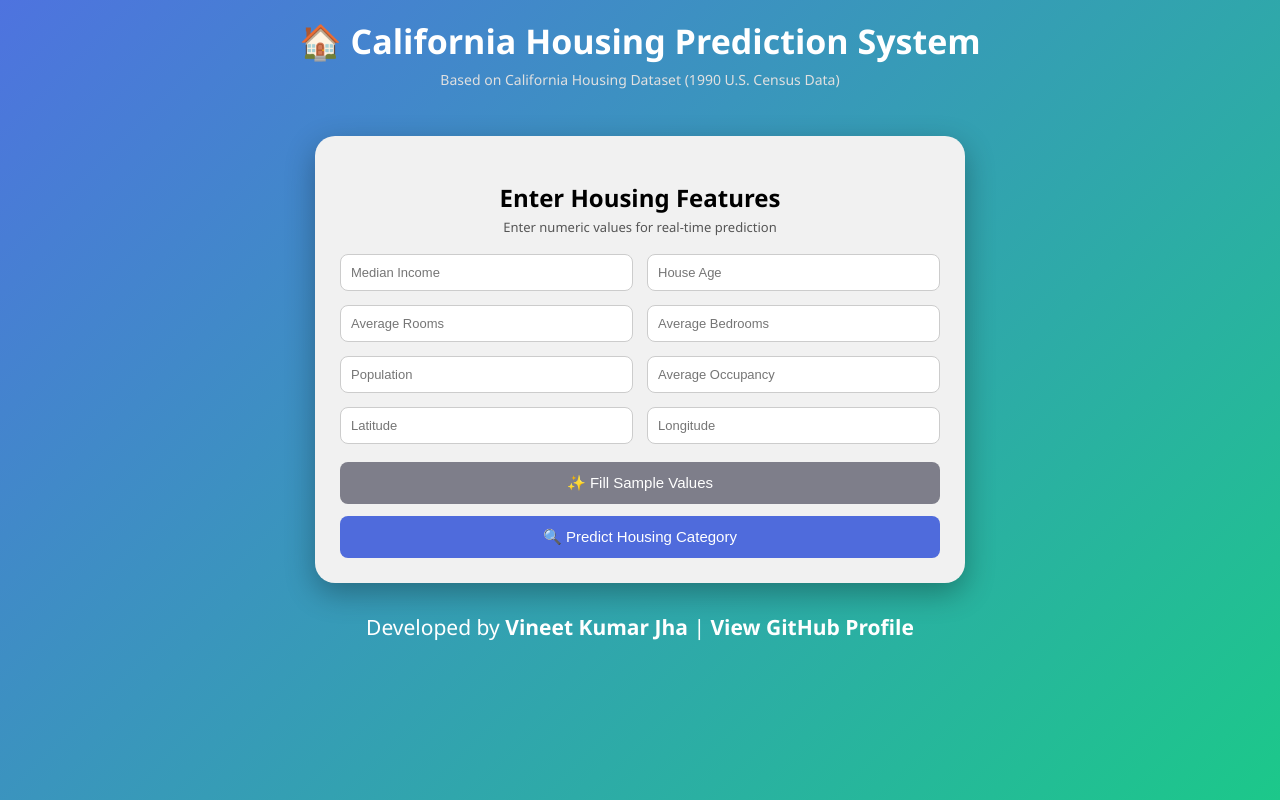
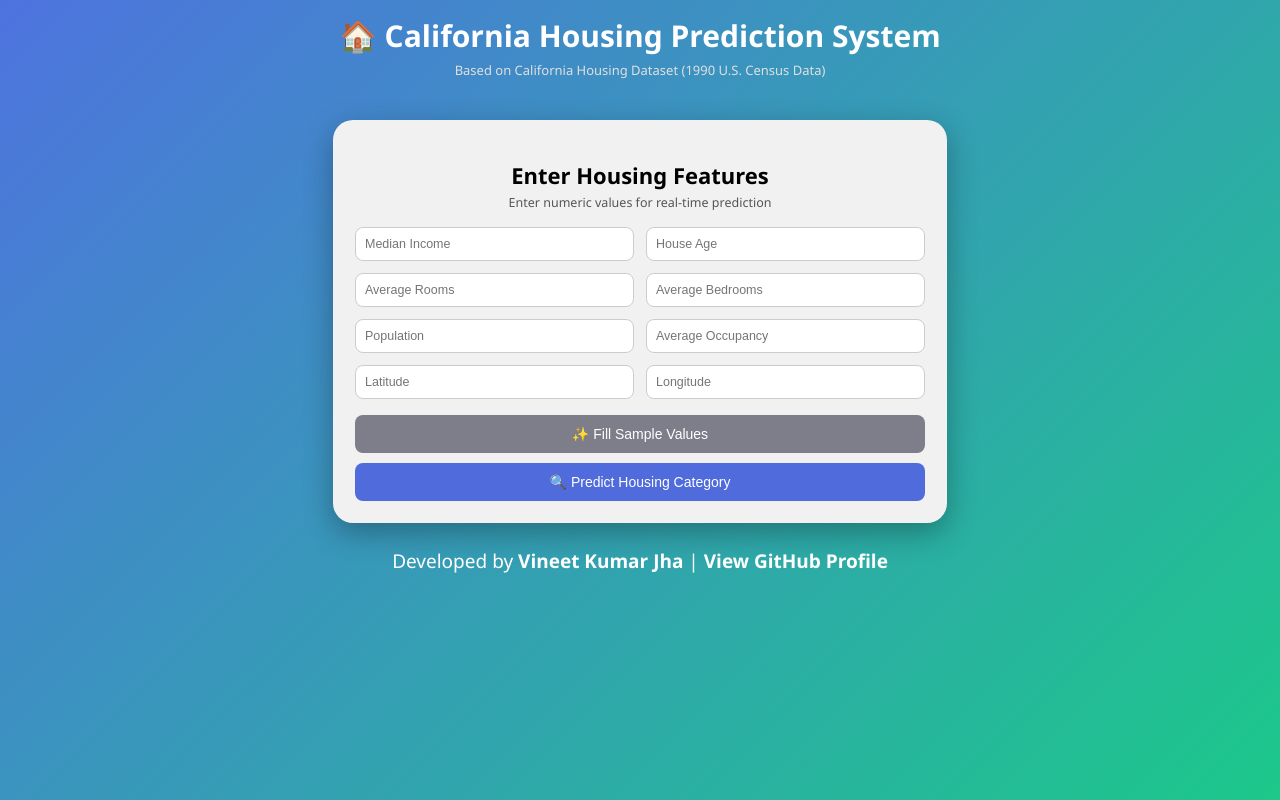
Before and after one commit to 2305100-Vineet/housing-web-app, a Flask app: page / in a window 1280 px wide. Run offline with Flask 3, Linux system fonts and the light colour scheme; parts of the project's set-up code (start-up, migrations or seed data) failed here and were passed over.

Commit message:
Update index.html

```diff
--- a/templates/index.html
+++ b/templates/index.html
@@ -16,76 +16,77 @@
     }
 
     .header {
-        padding: 18px 0 8px 0;
+        padding: 15px 0 6px 0;
     }
 
     .header h1 {
         margin: 0;
-        font-size: 34px;
+        font-size: 30px;  /* slightly reduced */
         font-weight: 600;
     }
 
     .header p {
-        margin-top: 6px;
-        font-size: 14px;
+        margin-top: 5px;
+        font-size: 13px;
         color: #e0e0e0;
     }
 
     .container {
         background: #f1f1f1;
         color: black;
-        width: 600px;
-        margin: 25px auto;
-        padding: 25px;
+        width: 570px;   /* slightly smaller */
+        margin: 22px auto;
+        padding: 22px;  /* slightly reduced */
         border-radius: 20px;
         box-shadow: 0px 10px 30px rgba(0,0,0,0.3);
     }
 
     .container h2 {
         margin-bottom: 4px;
+        font-size: 22px;
     }
 
     .subtitle {
         color: #555;
-        font-size: 13px;
-        margin-bottom: 18px;
+        font-size: 12.5px;
+        margin-bottom: 16px;
     }
 
     .form-grid {
         display: grid;
         grid-template-columns: 1fr 1fr;
-        gap: 14px;
+        gap: 12px;
     }
 
     input {
-        padding: 10px;
+        padding: 9px;
         border-radius: 8px;
         border: 1px solid #ccc;
-        font-size: 13px;
+        font-size: 12.5px;
         width: 100%;
         box-sizing: border-box;
     }
 
     button {
         width: 100%;
-        padding: 12px;
+        padding: 11px;
         border: none;
         border-radius: 8px;
         color: white;
-        font-size: 15px;
+        font-size: 14px;
         cursor: pointer;
         font-weight: 500;
         transition: 0.3s;
     }
 
     .sample-btn {
-        margin-top: 18px;
+        margin-top: 16px;
         background-color: #7e7e8a;
     }
 
     .predict-btn {
         background-color: #4f6bdc;
-        margin-top: 12px;
+        margin-top: 10px;
     }
 
     button:hover {
@@ -93,24 +94,25 @@
     }
 
     .result-box {
-        margin-top: 20px;
-        padding: 15px;
+        margin-top: 18px;
+        padding: 13px;
         border-radius: 10px;
         background-color: #d8f3dc;
         color: #1b5e20;
         font-weight: 500;
+        font-size: 14px;
     }
 
     .error {
         color: red;
-        margin-top: 12px;
+        margin-top: 10px;
         font-weight: bold;
     }
 
     .footer {
-        margin-top: 30px;
-        padding-bottom: 20px;
-        font-size: 21px;
+        margin-top: 25px;
+        padding-bottom: 18px;
+        font-size: 19px;  /* slightly reduced */
         color: #ffffff;
         font-weight: 300;
     }
@@ -140,7 +142,6 @@ function fillSample() {
 
     if (toggleSample === "high") {
 
-        // HIGH VALUE SAMPLE
         document.getElementsByName("MedInc")[0].value = 8.5;
         document.getElementsByName("HouseAge")[0].value = 20;
         document.getElementsByName("AveRooms")[0].value = 7;
@@ -154,7 +155,6 @@ function fillSample() {
 
     } else {
 
-        // LOW VALUE SAMPLE
         document.getElementsByName("MedInc")[0].value = 0.8;
         document.getElementsByName("HouseAge")[0].value = 40;
         document.getElementsByName("AveRooms")[0].value = 3;
@@ -182,23 +182,18 @@ function fillSample() {
     <div class="subtitle">Enter numeric values for real-time prediction</div>
 
     <form action="/" method="post">
-
         <div class="form-grid">
             <input type="number" step="any" name="MedInc" placeholder="Median Income" required>
             <input type="number" step="any" name="HouseAge" placeholder="House Age" required>
-
             <input type="number" step="any" name="AveRooms" placeholder="Average Rooms" required>
             <input type="number" step="any" name="AveBedrms" placeholder="Average Bedrooms" required>
-
             <input type="number" step="any" name="Population" placeholder="Population" required>
             <input type="number" step="any" name="AveOccup" placeholder="Average Occupancy" required>
-
             <input type="number" step="any" name="Latitude" placeholder="Latitude" required>
             <input type="number" step="any" name="Longitude" placeholder="Longitude" required>
         </div>
 
         <button type="button" class="sample-btn" onclick="fillSample()">✨ Fill Sample Values</button>
-
         <button type="submit" class="predict-btn">🔍 Predict Housing Category</button>
     </form>
 
```
